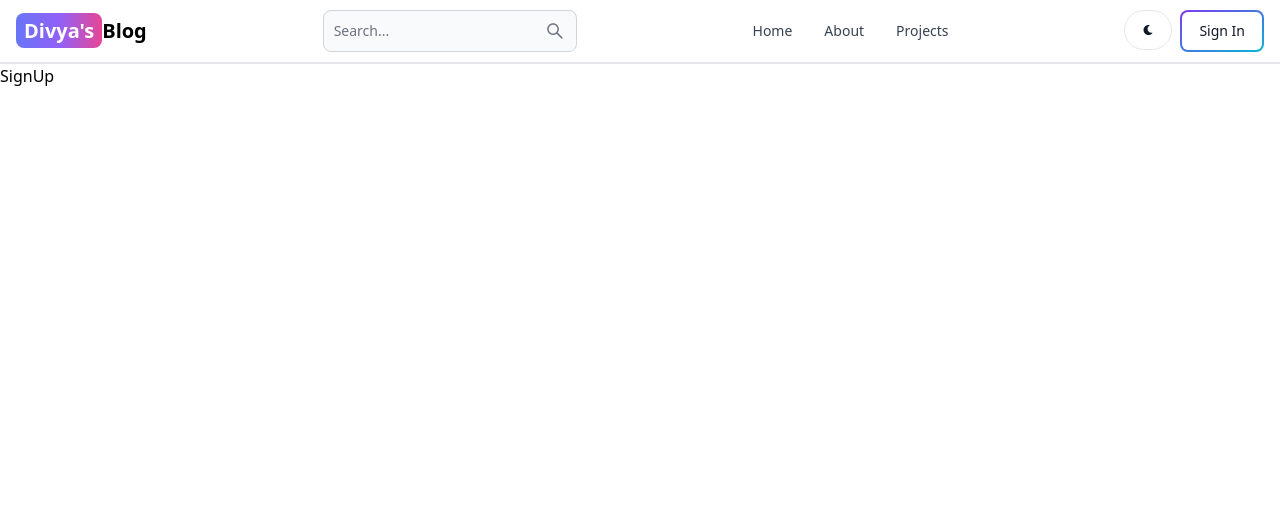
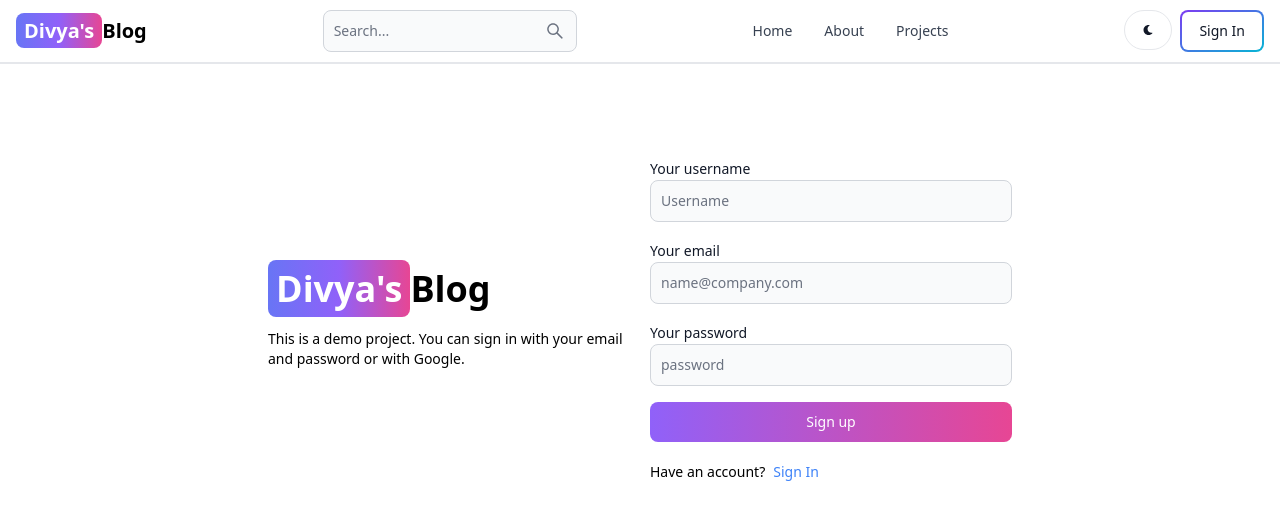
Before and after one commit to Divya-striver/mern-blog, a React (Vite) app in the folder Mern Blog/client/: page /sign-up in a window 1280 px wide. Shown: the top 520 px of the page. Built offline with nearby package versions, Linux system fonts and the light colour scheme.

Commit message:
Create signup page UI

```diff
--- a/Mern Blog/client/src/pages/SignUp.jsx
+++ b/Mern Blog/client/src/pages/SignUp.jsx
@@ -1,6 +1,49 @@
+import { Button, Label, TextInput } from "flowbite-react";
+import { Link } from "react-router-dom";
 
 export default function SignUp() {
-  return (
-    <div>SignUp</div>
-  )
+  return  <div className='min-h-screen mt-20'>
+      <div className="flex p-3 max-w-3xl mx-auto flex-col md:flex-row md:items-center gap-5 ">
+
+        <div className="flex-1">
+        <Link to='/' className='font-bold dark:text-white text-4xl'>
+         <span className='px-2 py-1 bg-gradient-to-r from-indigo-500 via-purple-500 to-pink-500 rounded-lg text-white'>Divya's</span>
+         Blog
+      </Link>
+      <p className='text-sm mt-5'>
+      This is a demo project. You can sign in with your email and password or with Google.
+      </p>
+        </div>
+
+        <div className="flex-1">
+           <form className='flex flex-col gap-4'>
+            <div>
+              <Label value='Your username' />
+              <TextInput type='text' placeholder='Username' id='username'    />
+            </div>
+            <div>
+              <Label value='Your email' />
+              <TextInput type='text' placeholder='name@company.com' id='email'    />
+            </div>
+            <div>
+              <Label value='Your password' />
+              <TextInput type='text' placeholder='password' id='password'    />
+            </div>
+            <Button gradientDuoTone='purpleToPink' type='submit'>
+              Sign up
+            </Button>
+           </form>
+           <div className="flex gap-2 text-sm mt-5">
+            <span>Have an account?</span>
+            <Link to='/sign-in' className='text-blue-500'>
+            Sign In
+            </Link>
+
+           </div>
+        </div>
+
+      </div>
+
+    </div>
+
 }
```
